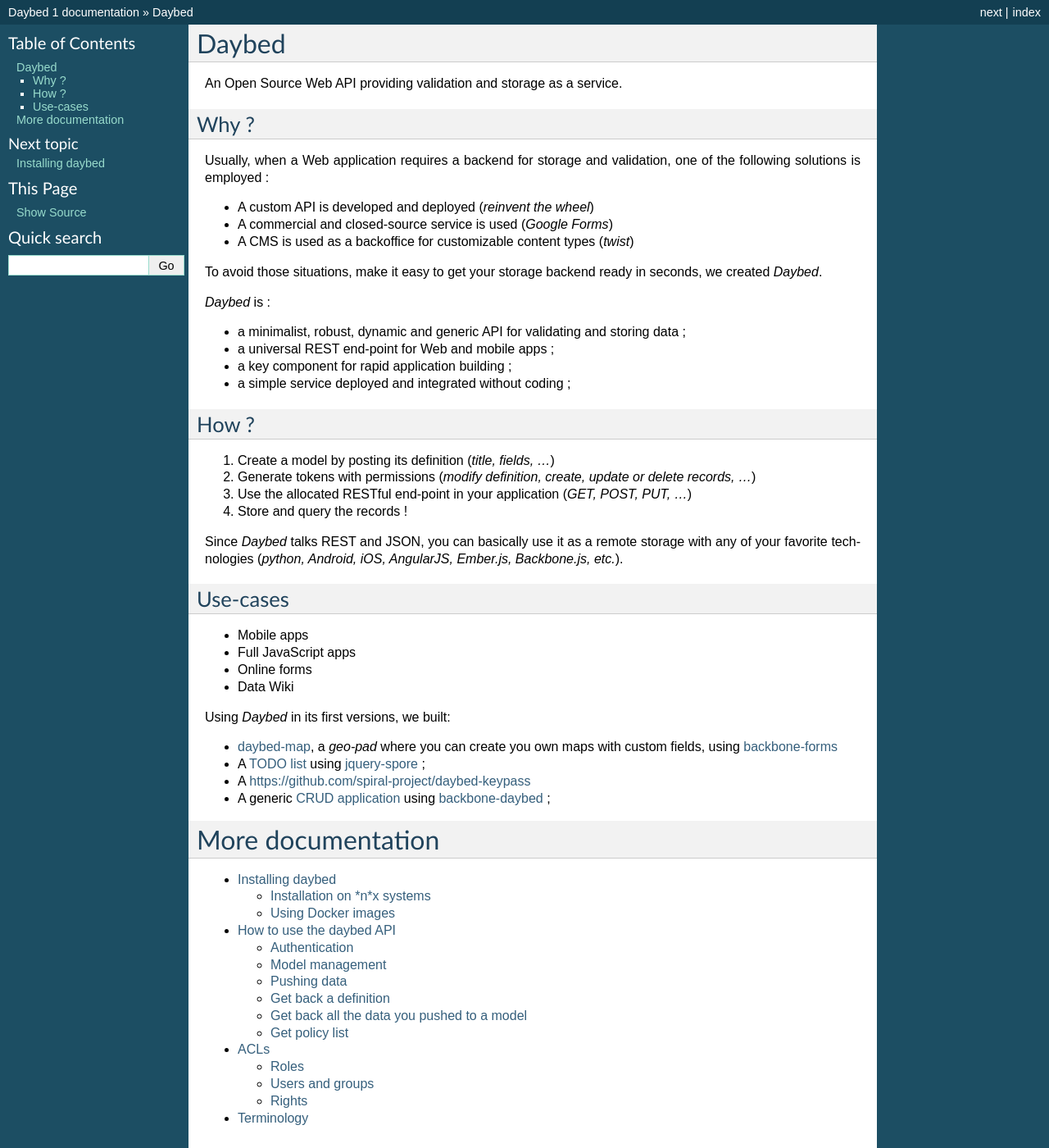
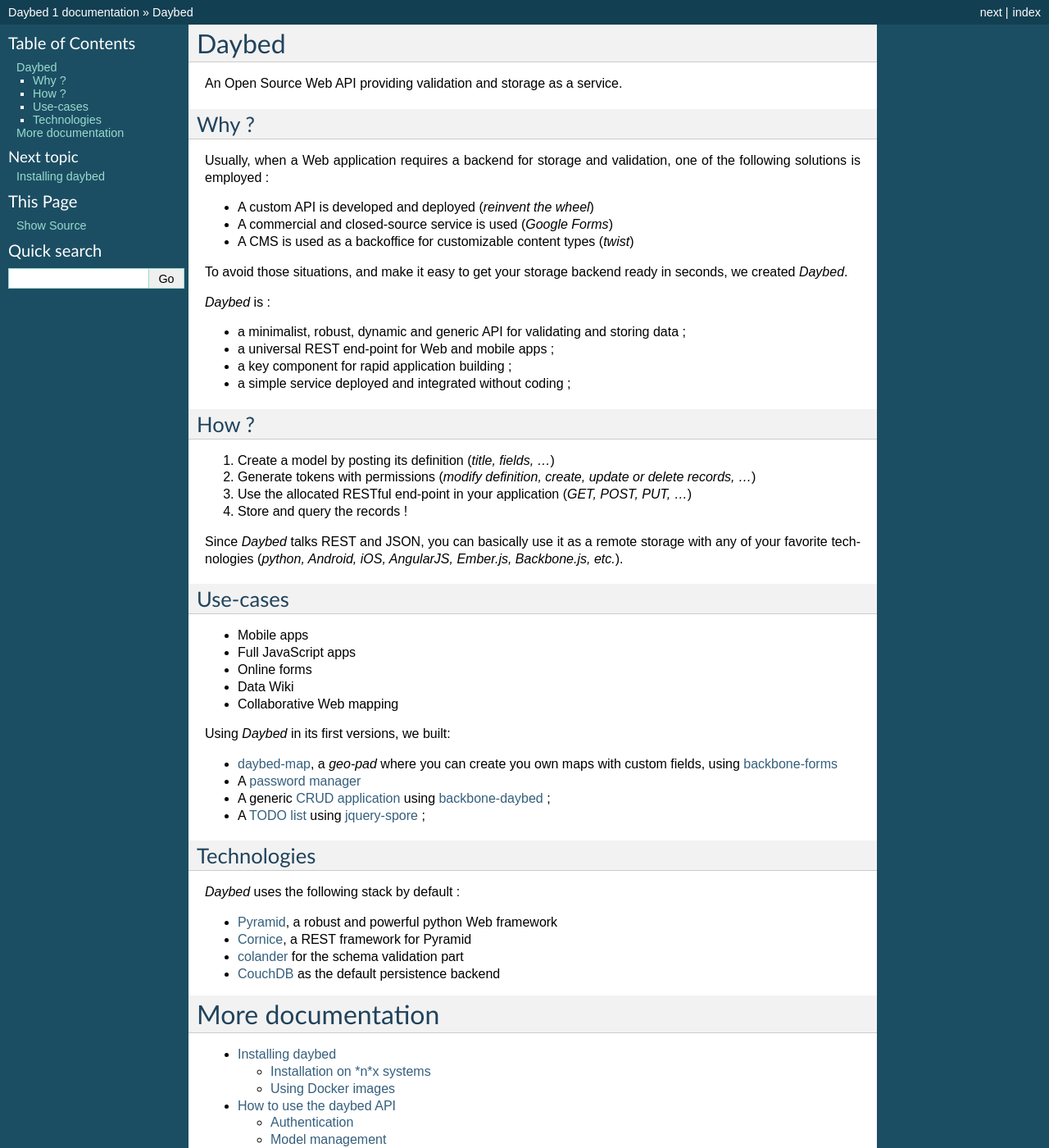
Before and after one commit to spiral-project/daybed, a Sphinx documentation site: the page built from docs/source/index.rst, in a window 1280 px wide and 1400 px high. Shown: the whole window at 82% size. Built offline with Sphinx 7.4.7, drawn with Linux system fonts in a browser that asks for light colours.

Commit message:
Add technologies and fix typos

```diff
--- a/docs/source/index.rst
+++ b/docs/source/index.rst
@@ -14,7 +14,7 @@
 * A commercial and closed-source service is used (*Google Forms*)
 * A CMS is used as a backoffice for customizable content types (*twist*)
 
-To avoid those situations, make it easy to get your storage backend ready
+To avoid those situations, and make it easy to get your storage backend ready
 in seconds, we created *Daybed*.
 
 *Daybed* is :
@@ -44,13 +44,25 @@
 * Full JavaScript apps
 * Online forms
 * Data Wiki
+* Collaborative Web mapping
 
 Using *Daybed* in its first versions, we built:
 
 * `daybed-map <http://leplatrem.github.io/daybed-map/>`_, a *geo-pad* where you can create you own maps with custom fields, using `backbone-forms <https://github.com/powmedia/backbone-forms>`_
+* A `password manager <https://github.com/spiral-project/daybed-keypass>`_
+* A generic `CRUD application <http://spiral-project.github.io/backbone-daybed/>`_ using `backbone-daybed <https://github.com/spiral-project/backbone-daybed>`_ ;
 * A `TODO list <http://daybed.lolnet.org/>`_ using `jquery-spore <https://github.com/nikopol/jquery-spore>`_ ;
-* A `<https://github.com/spiral-project/daybed-keypass>`_
-* A generic `CRUD application <http://spiral-project.github.io/backbone-daybed/>`_ using `backbone-daybed <https://github.com/spiral-project/backbone-daybed>`_ ;
+
+
+Technologies
+============
+
+*Daybed* uses the following stack by default :
+
+* `Pyramid <http://www.pylonsproject.org>`_, a robust and powerful python Web framework
+* `Cornice <https://cornice.readthedocs.org>`_, a REST framework for Pyramid
+* `colander <http://colander.readthedocs.org>`_ for the schema validation part
+* `CouchDB <http://couchdb.apache.org>`_ as the default persistence backend
 
 
 More documentation
```
